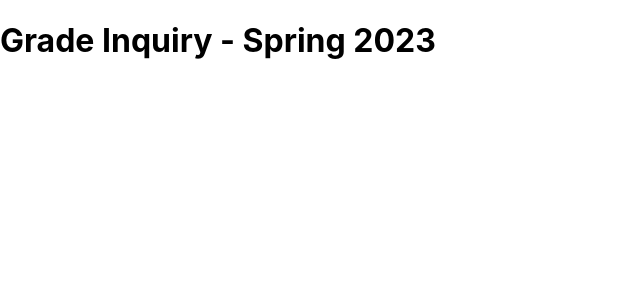
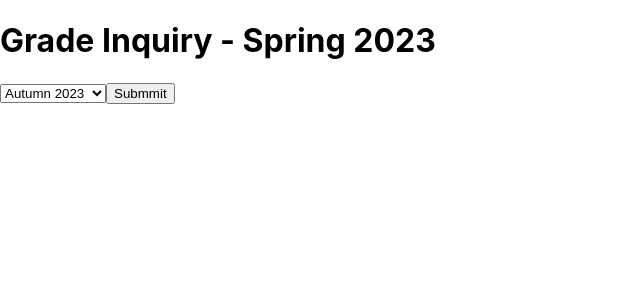
Before and after one commit to davin12345678910/CSE403_RCRSPTeam, a React (Create React App) app in the folder client-app/: page /grade in a window 1280 px wide. Shown: the top 300 px of the page, without its empty margins (0-640 px from the left). Built offline with nearby package versions, Linux system fonts and the light colour scheme.

Commit message:
updated the GradeInquiry.js

```diff
--- a/client-app/src/GradeInquiry.js
+++ b/client-app/src/GradeInquiry.js
@@ -2,6 +2,19 @@ const GradeInquiry = () => {
     return (
        <div>
             <h1>Grade Inquiry - Spring 2023</h1>
+            <select name="quarter" id="quarter">
+                <p>
+                Select a different quarter to report:
+                </p>
+
+                <option value="autumn">Autumn 2023</option>
+                <option value="winter">Winter 2024</option>
+                <option value="spring">Spring 2024</option>
+                <option value="summer">Summer 2024</option>
+
+
+            </select>
+            <button>Submmit</button>
             <div>
 
        </div>
```
